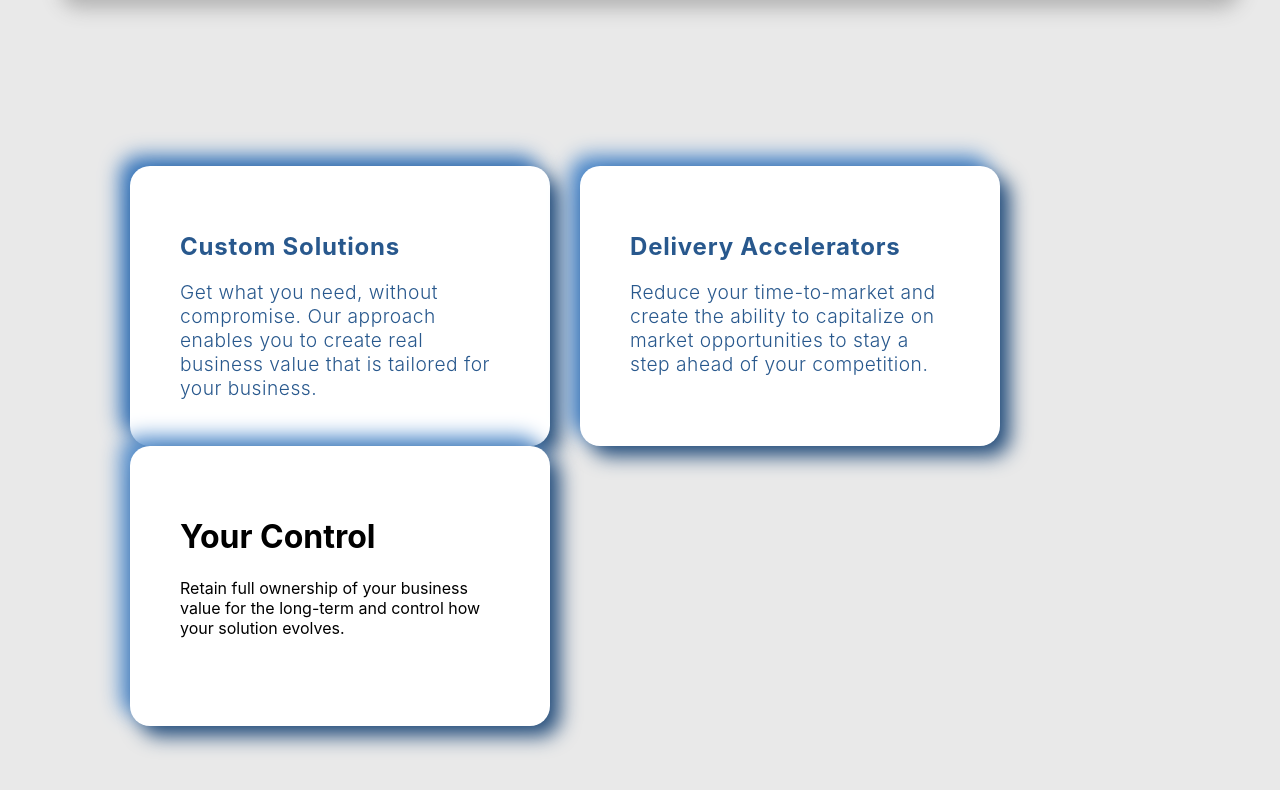
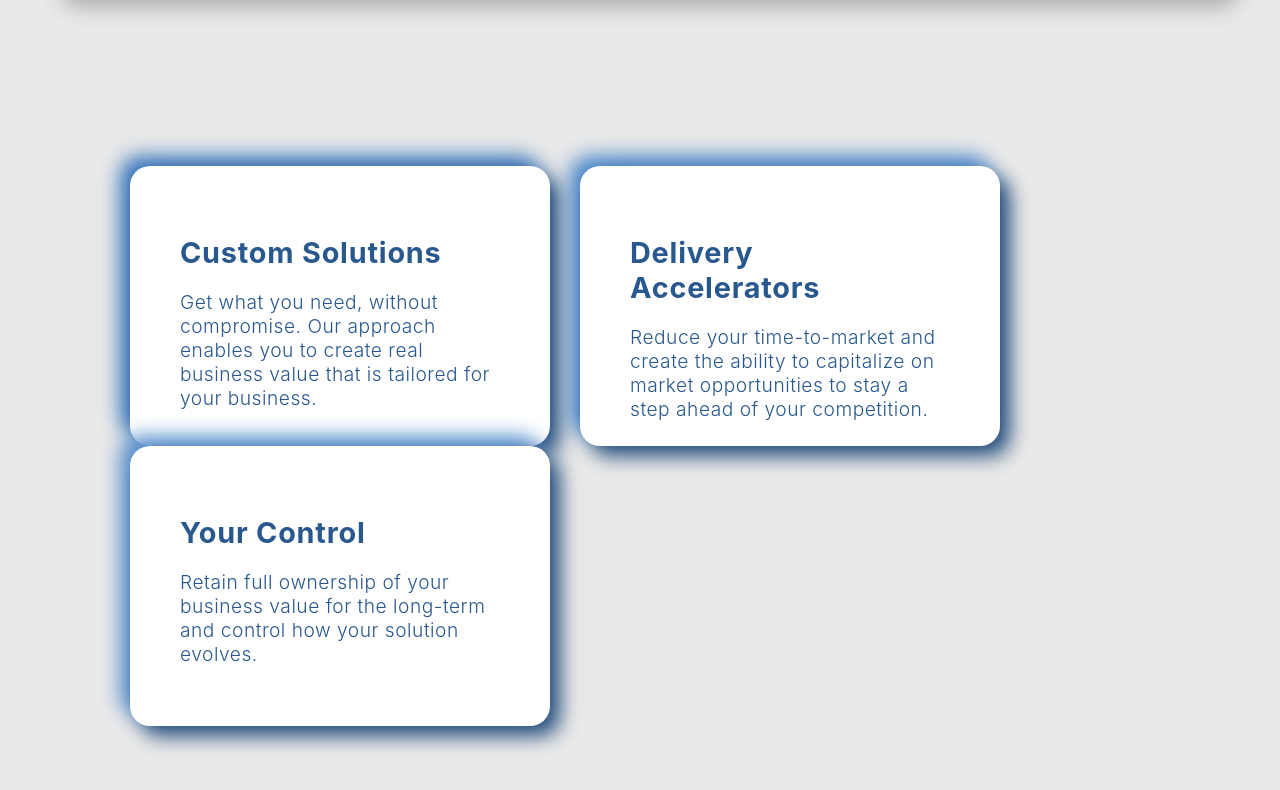
Before and after one commit to MilanP5G/weareadaptive.com, a React (Create React App) app: page / in a window 1280 px wide. Shown: the part 1582-2372 px from the top of the page. Built offline with nearby package versions, Linux system fonts and the light colour scheme.

Commit message:
styled your control text and increased title sizes

```diff
--- a/src/styling/main.css
+++ b/src/styling/main.css
@@ -80,7 +80,7 @@ body {
 }
 
 .origin-box .origin-features .origin-feature-cs h1 {
-  font-size: 1.5em;
+  font-size: 1.8em;
   color: #28588d;
   letter-spacing: 0.8px;
 }
@@ -107,7 +107,7 @@ body {
 }
 
 .origin-box .origin-features .origin-feature-da h1 {
-  font-size: 1.5em;
+  font-size: 1.8em;
   color: #28588d;
   letter-spacing: 0.8px;
 }
@@ -131,3 +131,16 @@ body {
   box-shadow: 10px 10px 20px #234c7a,
               -10px -10px 20px #5891cf;
 }
+
+.origin-box .origin-features .origin-feature-yc h1 {
+  font-size: 1.8em;
+  color: #28588d;
+  letter-spacing: 0.8px;
+}
+
+.origin-box .origin-features .origin-feature-yc p {
+  font-size: 1.2em;
+  font-weight: 300;
+  color: #28588d;
+  letter-spacing: 0.5px;
+}
```
